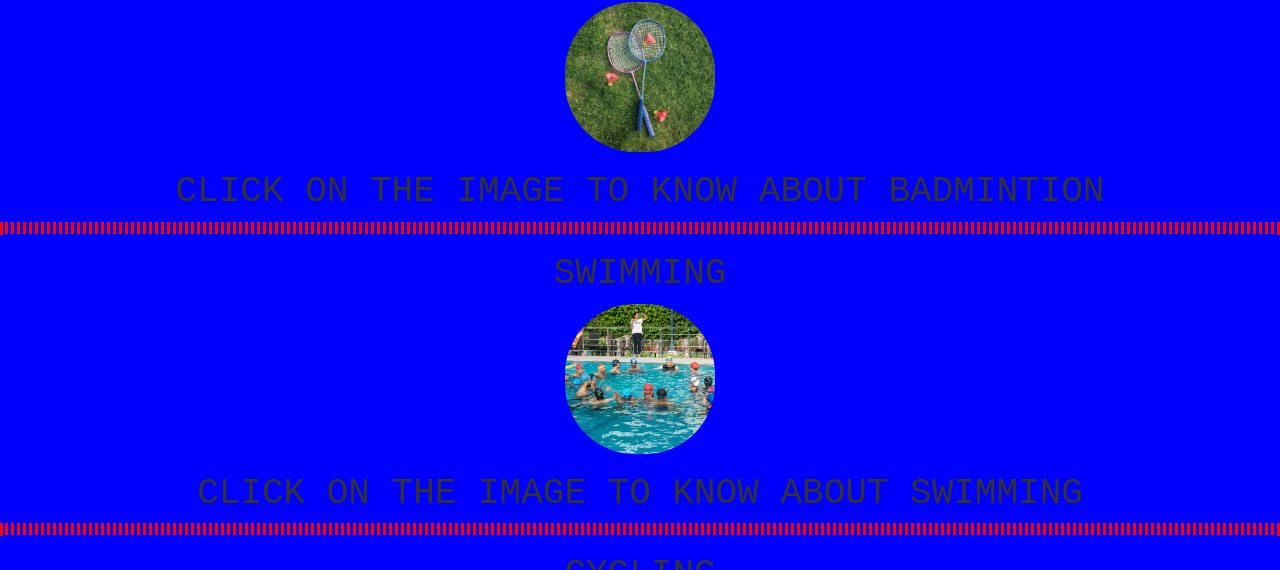
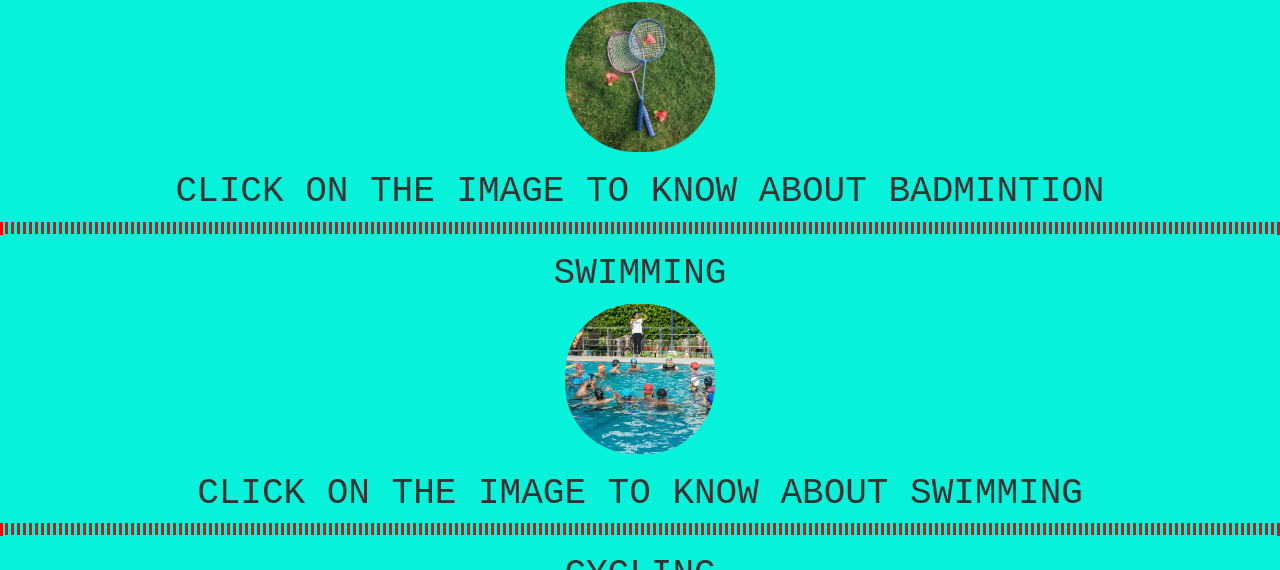
Before and after one commit to Seamushroomuser/DGRS_Dheemanth, a plain HTML site: page hobbies.html in a window 1280 px wide. Shown: the part 530-1100 px from the top of the page. Drawn offline with nearby package versions, Linux system fonts and the light colour scheme.

Commit message:
Add files via upload

```diff
--- a/hobbies.css
+++ b/hobbies.css
@@ -1,6 +1,6 @@
 body {
     text-align: center;
-    background-color: blue;
+    background-color: #07f2db;
 }
 #mh{
     font-family: fantasy ;
```
